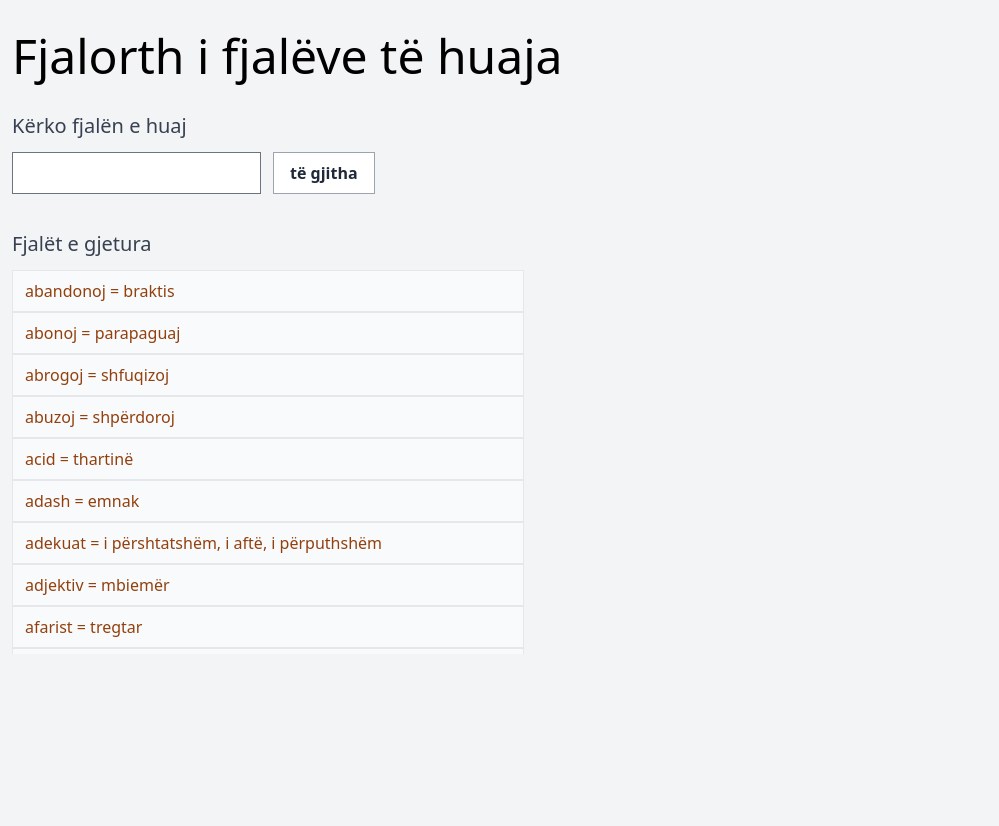
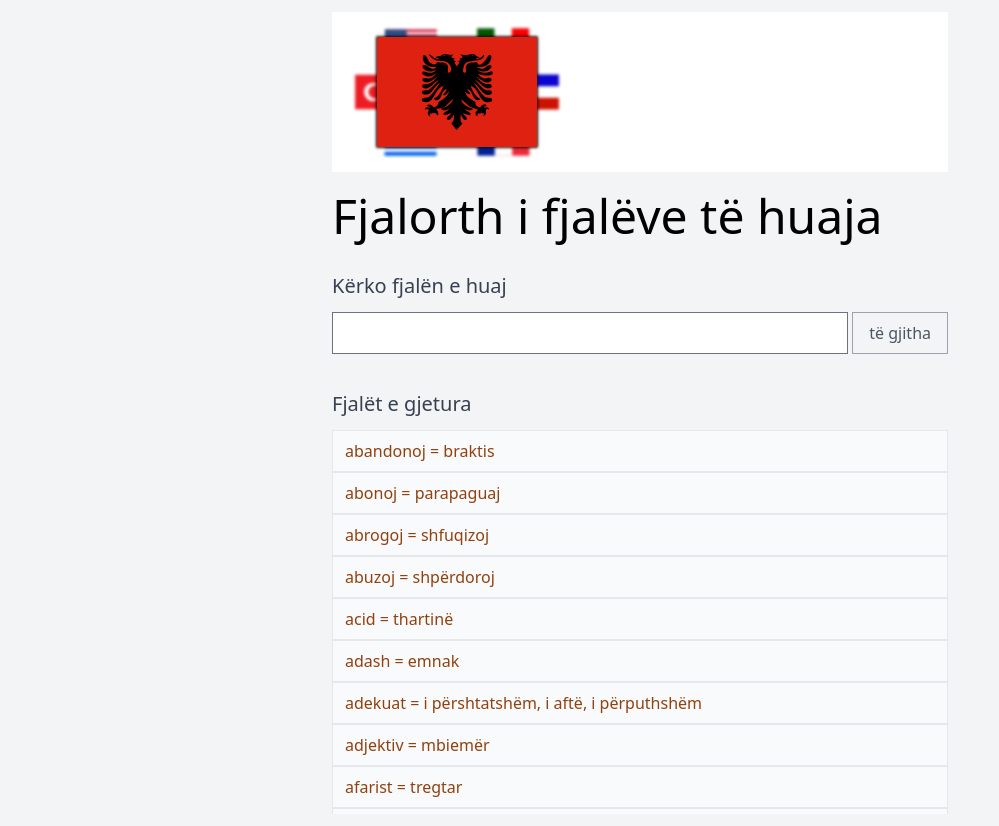
Before and after one commit to mensaco/FjalorthIFjaleveTeHuaja, a plain HTML site: page index.html in a window 1280 px wide. Both pictures are taken after a click on the button "të gjitha". Shown: the whole page, without its empty margins (0-999 px from the left). Before the commit the page ends 800 px from the top, so only its background shows below. Drawn offline with Linux system fonts and the light colour scheme.

Commit message:
redesign and minor changes

```diff
--- a/fjalet.json
+++ b/fjalet.json
@@ -264,5 +264,6 @@
     "vandal": "shkatërrues",
     "ventilator": "freskore",
     "vigjilent": "syçelë",
-    "violencë": "dhunë"
+    "violencë": "dhunë",
+    "draft":"skicë"
 }
--- a/index.html
+++ b/index.html
@@ -7,17 +7,26 @@
     <meta name="viewport" content="width=device-width, initial-scale=1.0">
     <title>Fjalorth i fjalëve të huaja</title>
 
-    <link rel="stylesheet" href="/styles.css">
+    <link rel="stylesheet" href="/styles.css?v=1">
 
     <script src="/index.js" defer></script>
 
 </head>
 
-<body>
+<body class="bg-gray-100">
 
 
 
-    <div class="main p-3">
+    <div class="md:w-3/4 lg:w-2/3 xl:w-1/2 mx-auto p-3" >
+
+        <div class="flex justify-start items-center">
+
+        </div>
+        <div class="bg-white">
+            <img class="h-80 sm:h-40 overflow-hidden" src="/FjalorthiIFjaleveTeHuajaOptimized.svg" >
+        </div>
+
+
 
         <div class="flex flex-col">
 
@@ -39,10 +48,10 @@
 
             <div class="my-3">
                 <label class="text-gray-700 text-xl">Kërko fjalën e huaj</label><br>
-                <div class="flex justify-start items-center gap-x-3 max-w-md">
-                    <input id="inpt" type="search" class="my-3 p-2 border border-gray-500">
+                <div class="flex justify-start items-center gap-x-1">
+                    <input id="inpt" type="search" class="my-3 p-2 border border-gray-500 flex-1">
                     <button id="drbtn" type="button"
-                    class="bg-white hover:bg-gray-100 text-gray-800 font-semibold py-2 px-4 border border-gray-400">të gjitha</button>
+                    class="text-gray-600 bg-gray-100 hover:text-gray-800 hover:bg-gray-100 py-2 px-4 border border-gray-400">të gjitha</button>
                 </div>
 
             </div>
@@ -52,7 +61,7 @@
             </div>
 
             <div>
-                <ul id="otpt" class="out max-w-lg h-96 overflow-y-scroll m-0 text-amber-800"></ul>
+                <ul id="otpt" class="out h-96 overflow-y-scroll m-0 text-amber-800"></ul>
             </div>
 
         </div>
--- a/index.js
+++ b/index.js
@@ -44,6 +44,7 @@ const toSearch = (x) => {
 function drawItems(e) {
 
     var filt = Object.keys(fjalet)
+    var cv = "";
 
     if (!allItems) {
         const ev = e.target.value
@@ -55,7 +56,7 @@ function drawItems(e) {
             return;
         };
 
-        const cv = toSearch(ev)
+        cv = toSearch(ev)
 
         filt = filt.filter(f => toSearch(f + ' ' + fjalet[f]).includes(cv))
     }
@@ -64,7 +65,7 @@ function drawItems(e) {
     }
 
 
-    const afilt = filt.sort().map(f => "<li>" + f + " = " + fjalet[f] + "</li>")
+    const afilt = filt.sort().map(f => "<li>" + (f + " = " + fjalet[f]).replace(cv, "<span class='text-orange-500'>"+cv+"</span>") + "</li>")
     document.querySelector("#otpt").innerHTML = afilt.join('');
 
     if (afilt.length > 0) {
--- a/input.css
+++ b/input.css
@@ -3,9 +3,7 @@
 @tailwind utilities;
 
 @layer utilities {
-    body {
-        @apply bg-gray-100;
-    }
+
     li {
         @apply px-3 py-2 bg-gray-50 border border-gray-200;
     }
```
Also changed, not shown: FjalorthiIFjaleveTeHuajaOptimized.svg (added), styles.css.
